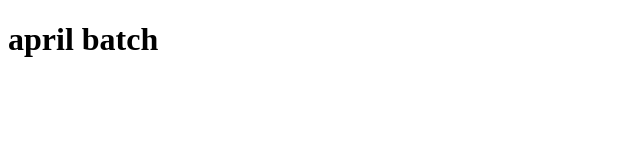
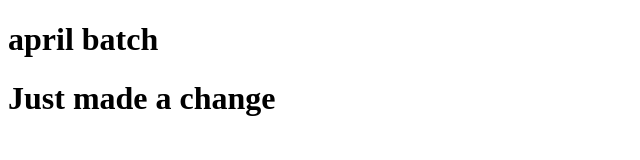
Before and after one commit to LIDYA-GETU/abebe, a plain HTML site: page index.html in a window 1280 px wide. Shown: the whole page, without its empty margins (0-640 px from the left). Drawn offline with Linux system fonts and the light colour scheme.

Commit message:
Added a line.

```diff
--- a/index.html
+++ b/index.html
@@ -7,5 +7,6 @@
 </head>
 <body>
     <h1>april batch</h1>
+    <h1>Just made a change</h1>
 </body>
 </html>
```
